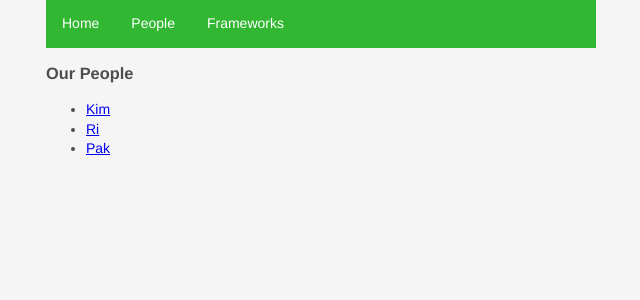
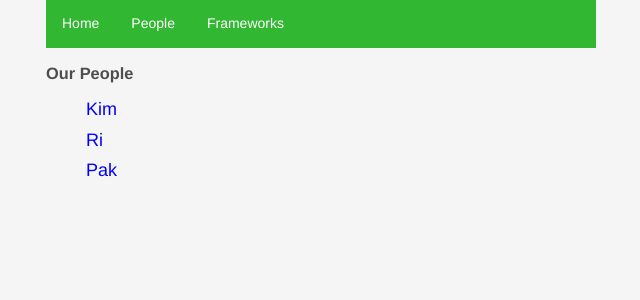
Before and after one commit to blue193/FrontEnd-todo, an Angular app: page /people in a window 1280 px wide. Shown: the top 300 px of the page, without its empty margins (319-959 px from the left). Built offline with nearby package versions, Linux system fonts and the light colour scheme.

Commit message:
README register

```diff
--- a/src/app/guide/guide.component.html
+++ b/src/app/guide/guide.component.html
@@ -1,4 +1,5 @@
 <div>
+  <h3>Select any documentation</h3>
   <ul>
     <li *ngFor="let todo of todoArray; let i = index">
       "{{i}}" <a [routerLink]="['/about-us', todo.id]">{{todo.title}}</a>
--- a/src/app/people/people.component.sass
+++ b/src/app/people/people.component.sass
@@ -0,0 +1,8 @@
+ul
+  list-style-type: none
+  li
+    margin-top: 10px
+a
+  color: blue
+  font-size: large
+  text-decoration: none
```
Also changed, not shown: 1 other file (tests, documents, lock files or other folders).
